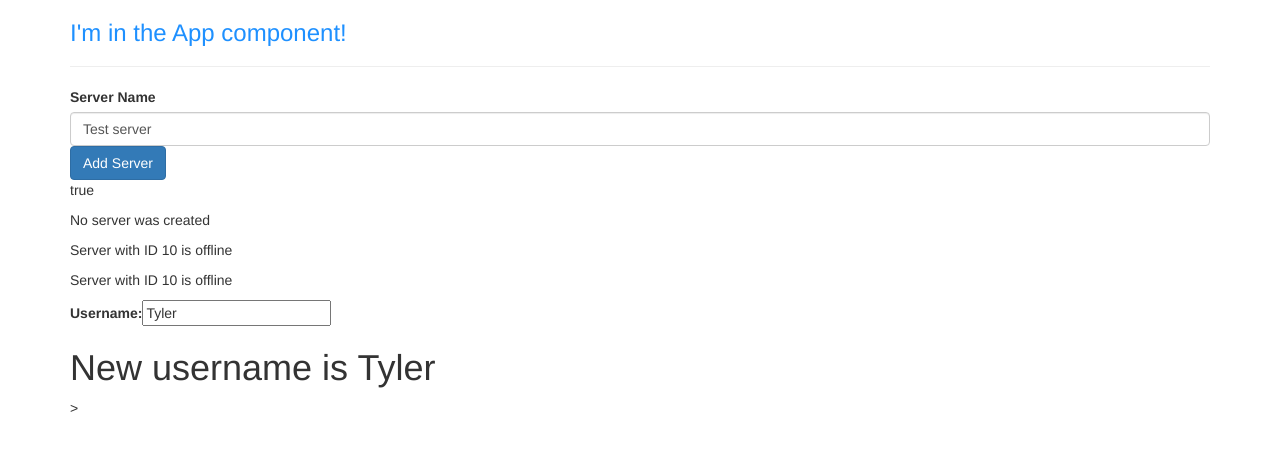
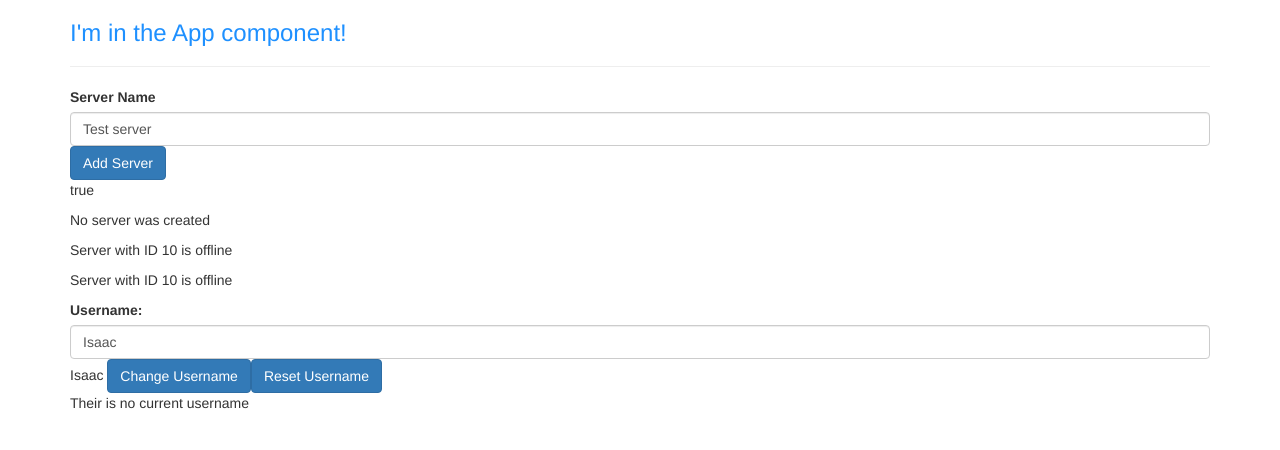
Before and after one commit to irendon1993/helloAngular, an Angular app: page / in a window 1280 px wide. Shown: the top 450 px of the page. Built offline with nearby package versions, Linux system fonts and the light colour scheme.

Commit message:
Added reset and change username buttons

```diff
--- a/src/app/app.component.html
+++ b/src/app/app.component.html
@@ -6,7 +6,7 @@
       <app-servers></app-servers>
       <!-- <warning></warning>
       <success></success> -->
-     <username></username>
+     <app-username></app-username>
     </div>
   </div>
 </div>
--- a/src/app/username/username.component.html
+++ b/src/app/username/username.component.html
@@ -1,8 +1,20 @@
-<div>
-  <label>Username:</label>
+<label>Username:</label>
   <input
-  type="text"
-  [(ngModel)]="username"
-  >
-  <h1>New username is {{username}}</h1>
-</div>>
+    type="text"
+    class="form-control"
+    [(ngModel)]="username">
+    {{username}}
+<button
+  class="btn btn-primary"
+  [disabled]="username ==='' "
+  (click)="updateUsername()">
+  Change Username
+</button>
+<button
+  class="btn btn-primary"
+  [disabled]="username ==='' "
+  (click)="username = ''">
+  Reset Username
+</button>
+<br>
+<p>{{ currentUser }}</p>
--- a/src/app/username/username.component.ts
+++ b/src/app/username/username.component.ts
@@ -1,20 +1,19 @@
 import { Component, OnInit} from '@angular/core'
 
 @Component({
-  selector: 'username',
+  selector: 'app-username',
   templateUrl: './username.component.html'
 })
 
 export class UsernameComponent implements OnInit {
-  username = '';
+  currentUser = "Their is no current username"
+  username = 'Isaac';
 
-  constructor() {
-    this.username = 'Tyler';
-  }
+ ngOnInit() {
+ }
 
-  ngOnInit() {}
-
-  onUpdateUsername(event: any)  {
-    this.username = (<HTMLInputElement>event.target).value;
+updateUsername()  {
+    this.currentUser = "New username is " + this.username;
+    console.log(this.username.length);
   }
 }
```
